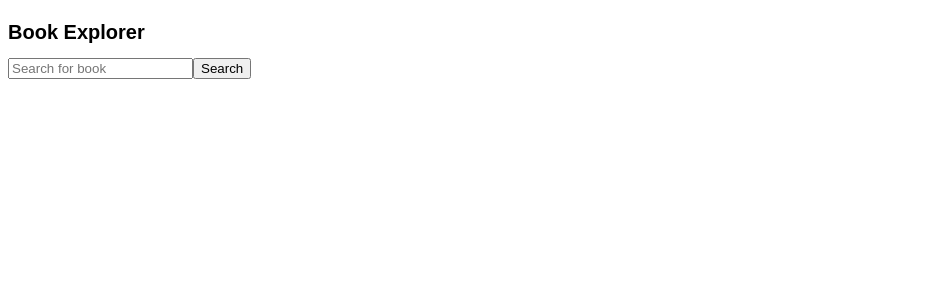
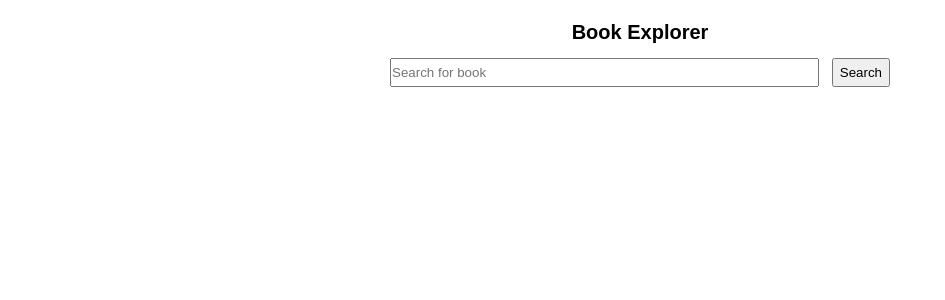
Before and after one commit to Dejan85/books, a React (Vite) app: page / in a window 1280 px wide. Shown: the top 300 px of the page, without its empty margins (0-945 px from the left). Built offline with nearby package versions, Linux system fonts and the light colour scheme.

Commit message:
added some style to input and sub-container

```diff
--- a/src/components/ui/input/styles.scss
+++ b/src/components/ui/input/styles.scss
@@ -0,0 +1,4 @@
+.input {
+  width: 85%;
+  padding: 5px 0;
+}
--- a/src/components/ui/main-container/styles.scss
+++ b/src/components/ui/main-container/styles.scss
@@ -2,4 +2,5 @@
   margin: 0 auto;
   display: flex;
   flex-direction: column;
+  align-items: center;
 }
--- a/src/components/ui/sub-container/SubContainer.tsx
+++ b/src/components/ui/sub-container/SubContainer.tsx
@@ -1,4 +1,4 @@
-import React from "react";
+import React, { memo } from "react";
 
 const SubContainer = (props) => {
   const { children } = props;
@@ -6,4 +6,4 @@ const SubContainer = (props) => {
   return <div className="sub-container">{children}</div>;
 };
 
-export default SubContainer;
+export default memo(SubContainer);
--- a/src/components/ui/sub-container/styles.scss
+++ b/src/components/ui/sub-container/styles.scss
@@ -1,3 +1,6 @@
 .sub-container {
   display: flex;
+  justify-content: space-between;
+  max-width: 500px;
+  width: 100%;
 }
```
